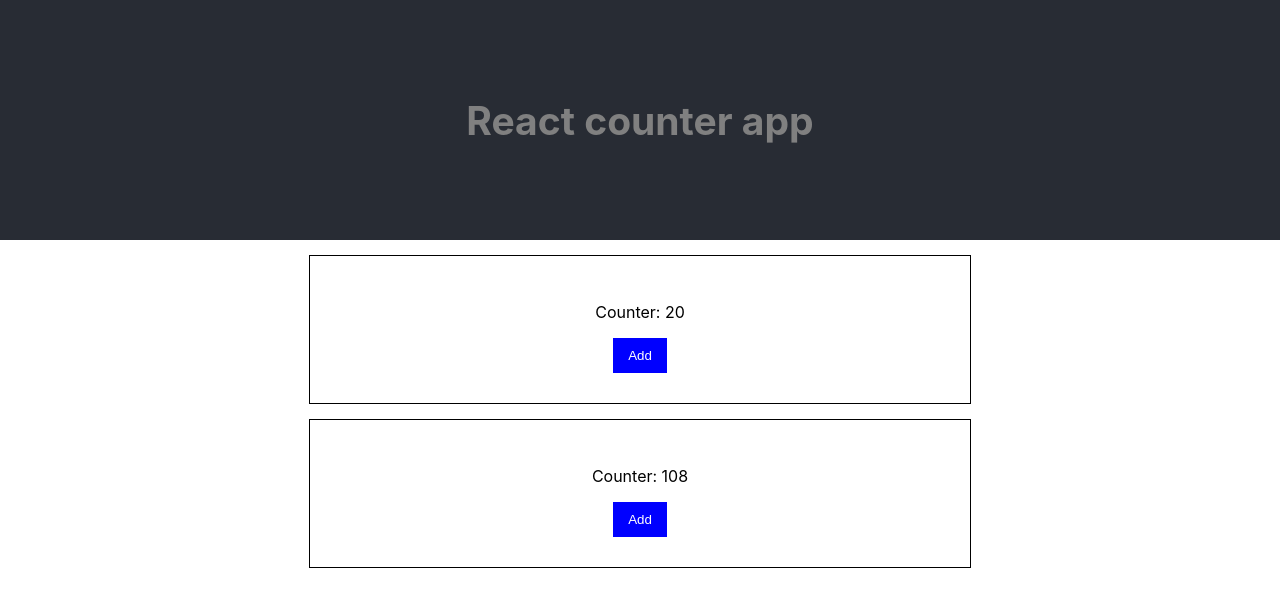
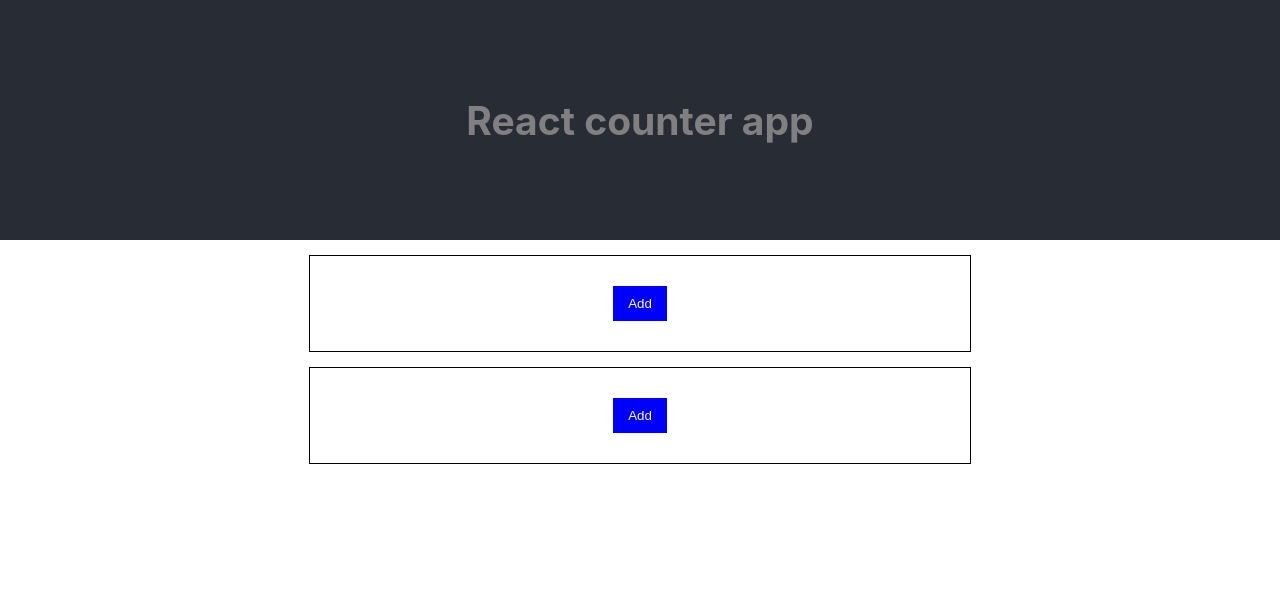
Before and after one commit to mmindykowski/react-cwiczenie, a React (Create React App) app: page / in a window 1280 px wide. Shown: the top 606 px of the page. Built offline with nearby package versions, Linux system fonts and the light colour scheme.

Commit message:
plik display

```diff
--- a/src/Counter.js
+++ b/src/Counter.js
@@ -11,7 +11,7 @@ const Counter = (props) => {
 
   return (
     <div className="counter">
-      <p>Counter: {counter}</p>
+
       <div className="buttonsPanel">
         <button onClick={updateCounter}>Add</button>
       </div>
--- /dev/null
+++ b/src/components/Display.js
@@ -0,0 +1,3 @@
+const Display = (props) => {
+    return <p>Counter: {props.counter}</p>
+}
```
